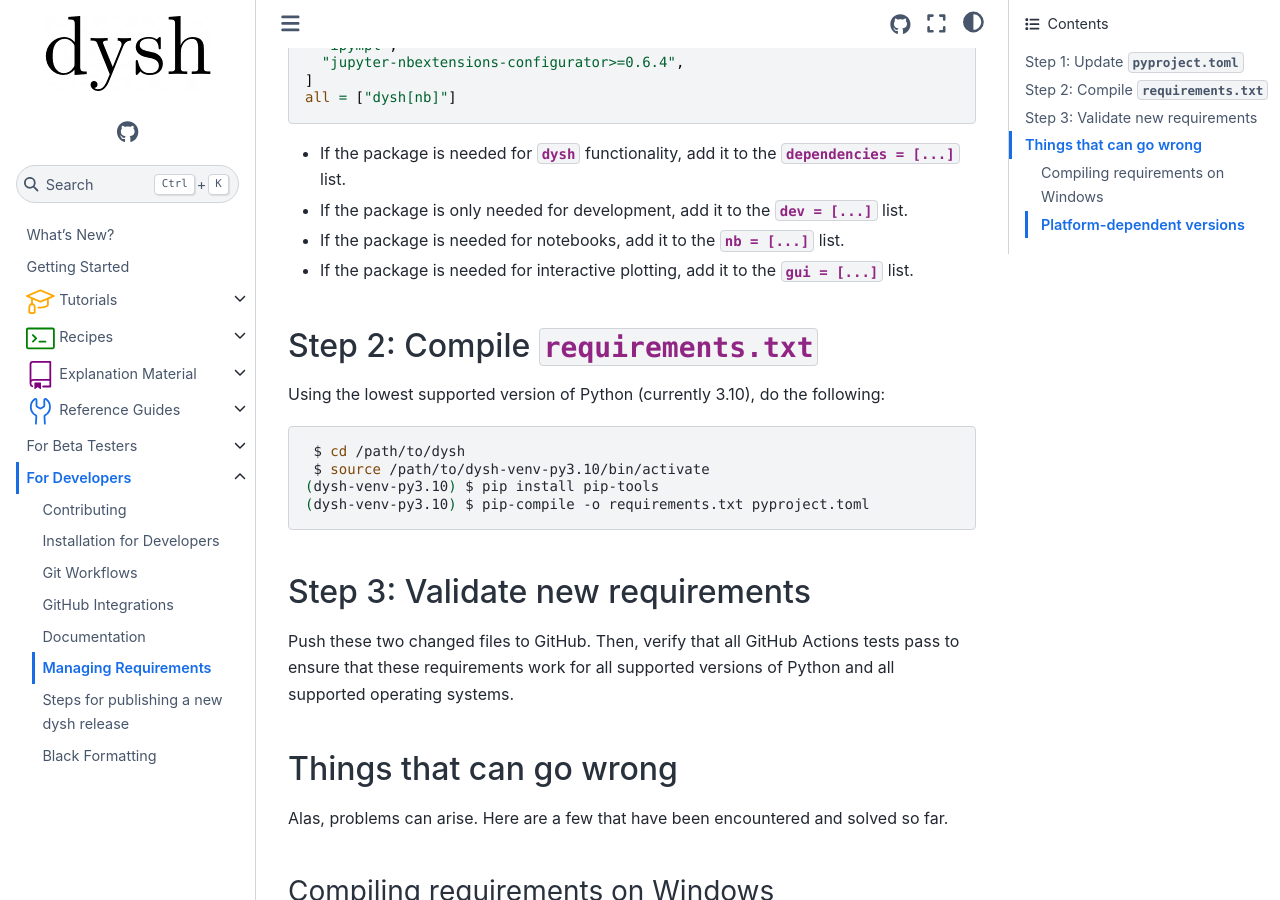
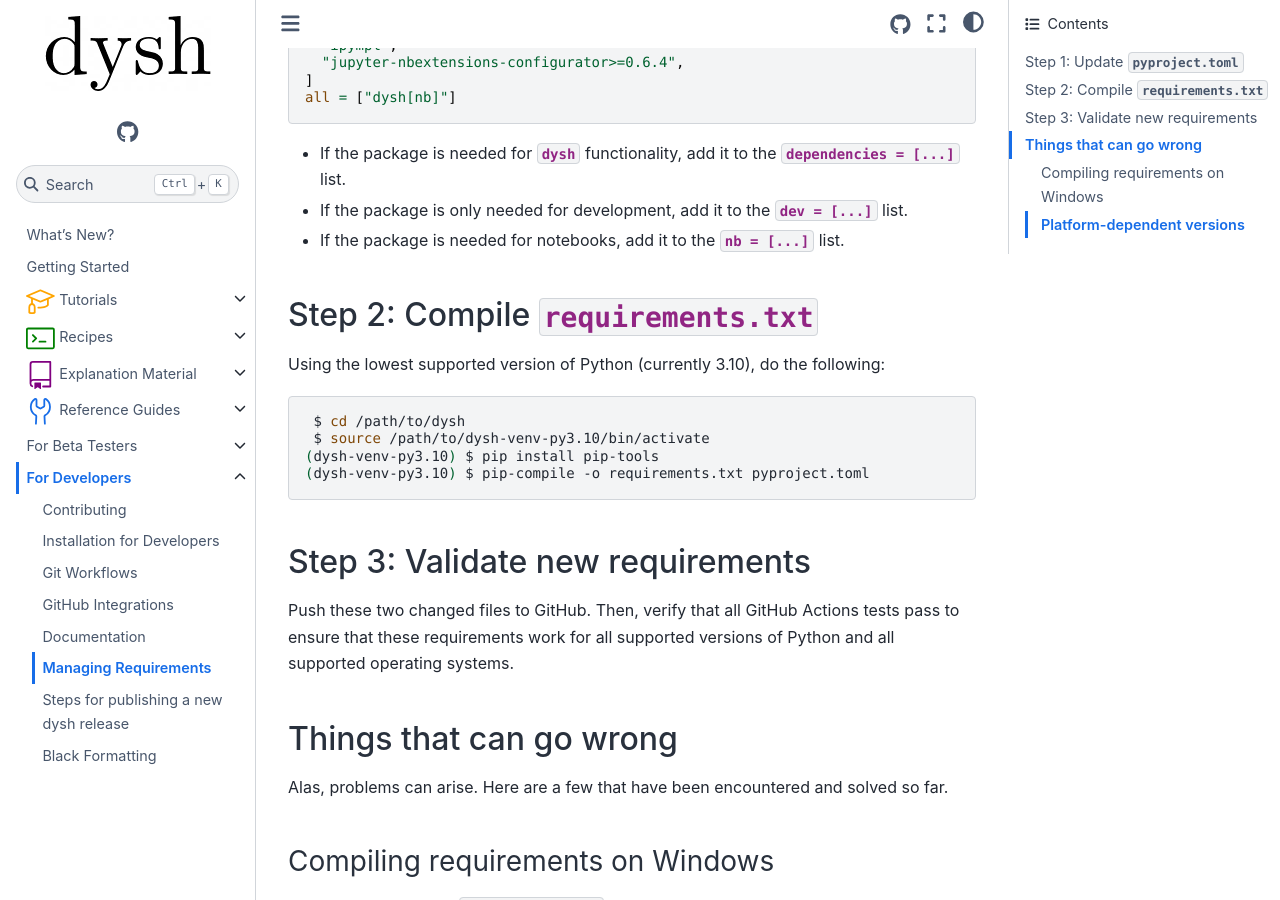
Before and after one commit to GreenBankObservatory/dysh, a Sphinx documentation site: the page built from docs/source/for_developers/manage_requirements.rst, in a window 1280 px wide and 900 px high, scrolled down 669 px. Built offline with Sphinx 7.4.7 and the Sphinx Book theme 1.1.4, drawn with Linux system fonts in a browser that asks for light colours; pages that are not in the unit, such as notebooks, are missing from menus.

Commit message:
remove references to gui

```diff
--- a/docs/source/for_developers/manage_requirements.rst
+++ b/docs/source/for_developers/manage_requirements.rst
@@ -41,7 +41,6 @@ You first need to add the package to `pyproject.toml`. Locate the section of the
 
 * If the package is needed for notebooks, add it to the `nb = [...]` list.
 
-* If the package is needed for interactive plotting, add it to the `gui = [...]` list.
 
 Step 2: Compile `requirements.txt`
 ==================================
```
